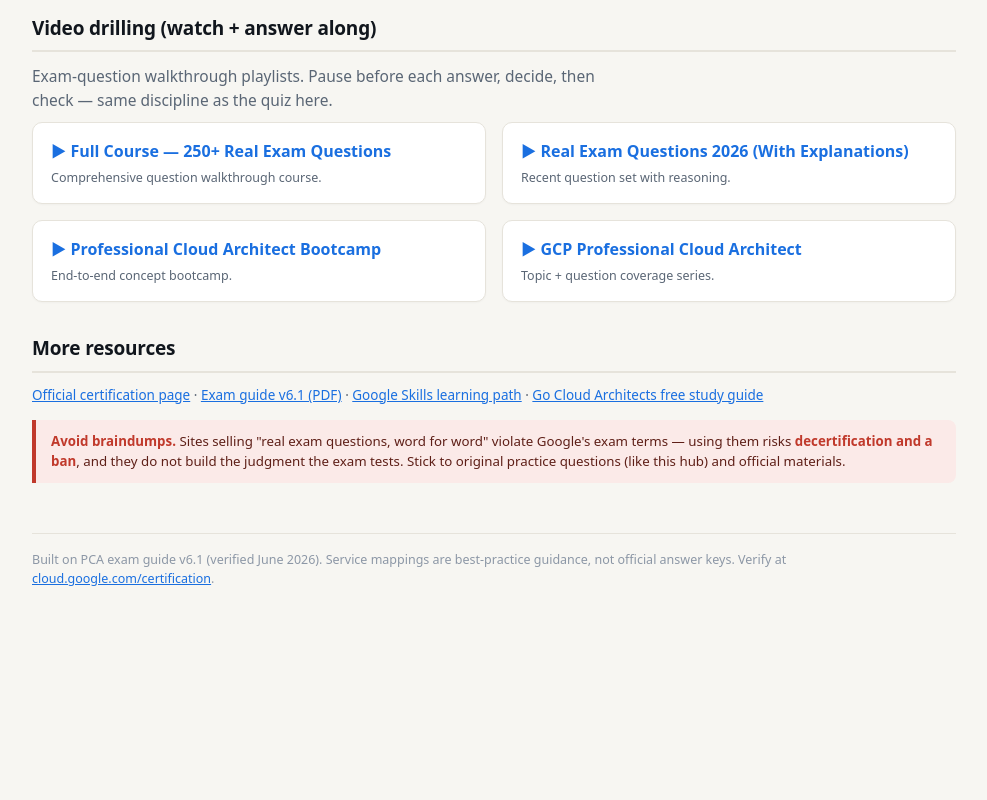
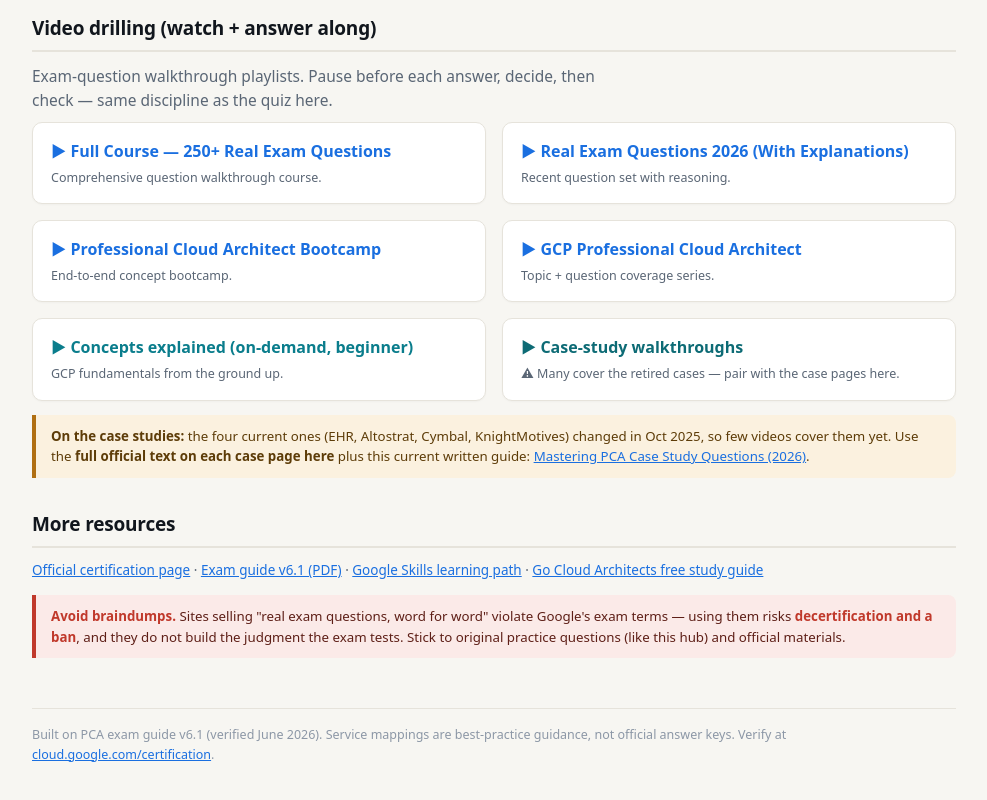
Before and after one commit to skalvinnathan/GCP-PCA, a plain HTML site: page index.html in a window 1280 px wide. Shown: the part 948-1748 px from the top of the page, without its empty margins (278-1265 px from the left). Before the commit the page ends 1627 px from the top, so only its background shows below. Drawn offline with Linux system fonts and the light colour scheme.

Commit message:
Add beginner concept + case-study videos and current case-study guide link

```diff
--- a/index.html
+++ b/index.html
@@ -214,7 +214,10 @@
         <a class="card" href="https://www.youtube.com/playlist?list=PLLhk30tXRjJSlVh40e1XR8tpsJZIw4qIV" style="text-decoration:none;color:inherit"><b style="color:var(--compute)">▶ Real Exam Questions 2026 (With Explanations)</b><div style="font-size:12.5px;color:var(--slate);margin-top:4px">Recent question set with reasoning.</div></a>
         <a class="card" href="https://www.youtube.com/playlist?list=PL0azhNeBK66Ib5bdokWTyNyx3srkrzbUo" style="text-decoration:none;color:inherit"><b style="color:var(--compute)">▶ Professional Cloud Architect Bootcamp</b><div style="font-size:12.5px;color:var(--slate);margin-top:4px">End-to-end concept bootcamp.</div></a>
         <a class="card" href="https://www.youtube.com/playlist?list=PLNw3F8v8974Ueh1dOdvhv1j6fv3HrR2ut" style="text-decoration:none;color:inherit"><b style="color:var(--compute)">▶ GCP Professional Cloud Architect</b><div style="font-size:12.5px;color:var(--slate);margin-top:4px">Topic + question coverage series.</div></a>
+        <a class="card" href="https://www.youtube.com/playlist?list=PL0azhNeBK66LRfHSZ1OXBH-pwFPnaNkcQ" style="text-decoration:none;color:inherit"><b style="color:var(--ai)">▶ Concepts explained (on-demand, beginner)</b><div style="font-size:12.5px;color:var(--slate);margin-top:4px">GCP fundamentals from the ground up.</div></a>
+        <a class="card" href="https://www.youtube.com/playlist?list=PLWXckUXLY7LylC7VROlToEMgvfBbtgj0J" style="text-decoration:none;color:inherit"><b style="color:var(--case)">▶ Case-study walkthroughs</b><div style="font-size:12.5px;color:var(--slate);margin-top:4px">⚠ Many cover the retired cases — pair with the case pages here.</div></a>
       </div>
+      <div class="callout"><b>On the case studies:</b> the four current ones (EHR, Altostrat, Cymbal, KnightMotives) changed in Oct 2025, so few videos cover them yet. Use the <b>full official text on each case page here</b> plus this current written guide: <a href="https://flashgenius.net/blog-article/mastering-google-professional-cloud-architect-case-study-questions-2026-guide">Mastering PCA Case Study Questions (2026)</a>.</div>
       <h2 class="sec">More resources</h2>
       <p style="font-size:13.5px;color:var(--slate)"><a href="https://cloud.google.com/learn/certification/cloud-architect">Official certification page</a> · <a href="https://services.google.com/fh/files/misc/v6.1_pca_professional_cloud_architect_exam_guide_english.pdf">Exam guide v6.1 (PDF)</a> · <a href="https://www.skills.google/paths/12">Google Skills learning path</a> · <a href="https://gocloudcareers.com/gcp-study-guide/">Go Cloud Architects free study guide</a></p>
       <div class="callout trap"><b>Avoid braindumps.</b> Sites selling "real exam questions, word for word" violate Google's exam terms — using them risks <b>decertification and a ban</b>, and they do not build the judgment the exam tests. Stick to original practice questions (like this hub) and official materials.</div>
```
